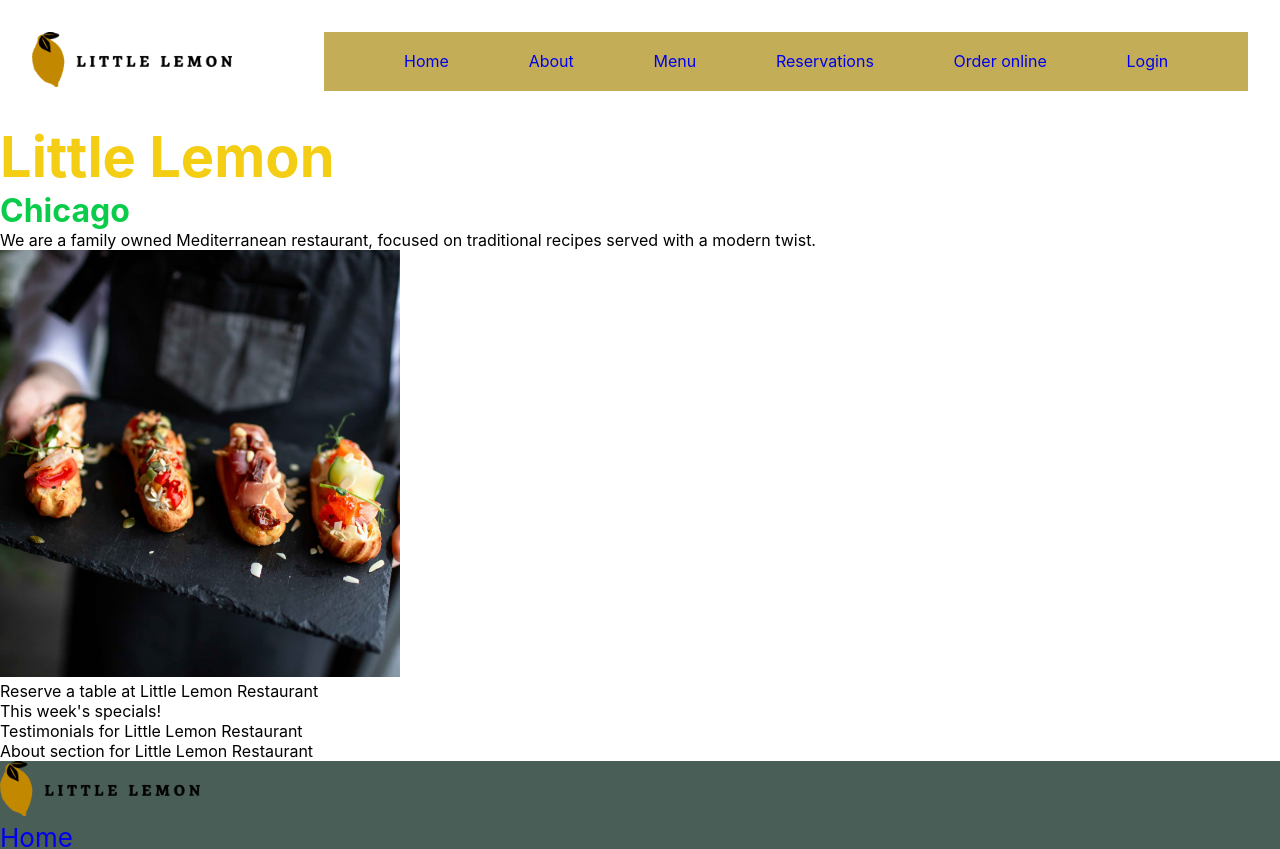
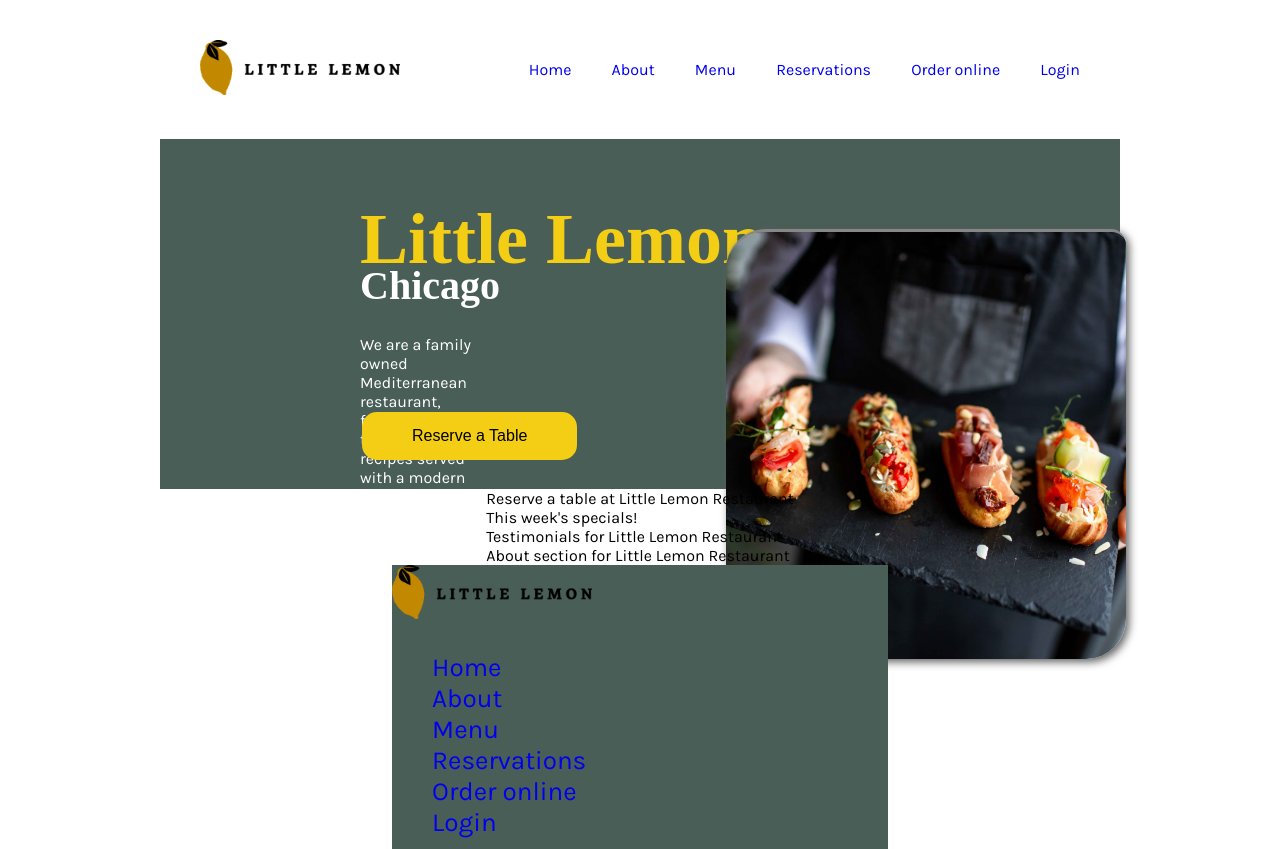
Before and after one commit to HkCode25/little-lemon-app, a React (Create React App) app: page /Login in a window 1280 px wide. Shown: the top 849 px of the page. Built offline with nearby package versions, Linux system fonts and the light colour scheme.

Commit message:
new update

```diff
--- a/public/index.html
+++ b/public/index.html
@@ -30,6 +30,9 @@
       user's mobile device or desktop. See https://developers.google.com/web/fundamentals/web-app-manifest/
     -->
     <link rel="manifest" href="%PUBLIC_URL%/manifest.json" />
+    <link rel="preconnect" href="https://fonts.googleapis.com">
+    <link rel="preconnect" href="https://fonts.gstatic.com" crossorigin>
+    <link href="https://fonts.googleapis.com/css2?family=Karla:ital,wght@0,200..800;1,200..800&display=swap" rel="stylesheet">
     <!--
       Notice the use of %PUBLIC_URL% in the tags above.
       It will be replaced with the URL of the `public` folder during the build.
--- a/src/App.css
+++ b/src/App.css
@@ -1,6 +1,22 @@
-.App {
-  text-align: center;
+.AppWrapper {
+  place-items: center;
+  justify-content: center;
+  display: grid;
+  max-width: 1800px;
+  background-color: rgb(255, 255, 255);
+  margin-right: 20vh;
+  margin-left: 20vh;
 }
+
+
+
+/* .wrapper {
+  width: auto;
+  max-width: 1800px;
+  margin: 0 auto;
+}
+ */
+
 
 .App-logo {
   height: 40vmin;
--- a/src/App.js
+++ b/src/App.js
@@ -8,7 +8,7 @@ import { Link } from "react-router-dom";
 
 function App() {
   return (
-    <>
+    <div className="AppWrapper">
 
         <Header />
         <HeroSection />
@@ -37,7 +37,7 @@ function App() {
 
 </footer>
 
-  </>
+  </div>
   );
 }
 
--- a/src/Components/Header/Header.css
+++ b/src/Components/Header/Header.css
@@ -2,24 +2,27 @@
   display: grid;
   grid-template-columns: repeat(12, 1fr);
   margin: auto;
-  padding: 2rem;
- }
+  padding: 5vh;
+  justify-content: center;
+}
 
 
 .headerNav {
   display: grid;
   padding-left: center;
+  justify-items: space-evenly;
   text-align: center;
   grid-column: 3 / span 12;
-  background-color: #c3ad56;
 }
+
 
 .headerNav ul {
   display: flex;
-  justify-content: space-evenly;
+  justify-content: space-between;
   list-style-type: none;
   padding: 0;
   margin: 0;
+  grid-column: 5 / span 12;
   align-items: center;
 }
 
@@ -29,7 +32,119 @@
 }
 
 
+.heroSection {
+  display: grid;
+  grid-template-columns: repeat(12, 1fr);
+  /* margin: 0 auto 0 auto; */
+  grid-auto-rows: minmax(auto, 5em);
+  grid-gap: 10px;
+  background-color: #495E57;
+  width: 100%;
+  color: white;
+  /* position: relative; */
+  /* justify-items: stretch;
+  align-items: stretch; */
 
+/*   grid-template-rows: repeat(3, 100px);
+ */  /* justify-items:stretch; */
+/*   min-height: 15vh;
+ */
+  /* justify-content: space-between;  */
+/*   font-size: calc(10px + 2vmin);
+ */
+}
+
+.heroTitle {
+  grid-column: 1 / 13;
+  grid-row: 1 / 2;
+  margin-left: 25vh;
+  /* background-color: antiquewhite; */
+  /* position: absolute; */
+
+  /* padding: 10px; */
+  /* align-self: start; */
+}
+
+.heroCity {
+  grid-column: 1 / 13;
+  grid-row: 3 / 2;
+  padding: 0;
+  margin-left: 25vh;
+  /* padding: 10px; */
+}
+
+.heroDescription {
+  grid-column: 1 / 5;
+  grid-row: 2.2 / 4;
+  margin-left: 25vh;
+  /* background-color: rgb(165, 167, 167); */
+}
+
+
+.heroButton{
+  grid-column: 1 / 13;
+  margin-left: 25vh;
+  /* grid-row: 5 / 4; */
+}
+
+.heroButton button {
+  background-color: #f4ce14;
+  border: none;
+  color: rgb(0, 0, 0);
+  padding: 15px 50px;
+  text-align: center;
+  text-decoration: none;
+  display: inline-block;
+  font-size: 16px;
+  margin: 3px 2px;
+  cursor: pointer;
+  border-radius: 15px 15px 15px 15px;
+}
+
+
+.heroImage{
+  grid-column: 8 / 13;
+  grid-row: 4 / 2;
+}
+
+
+.heroImage img{
+  grid-column: 8 / 12;
+  grid-row: 4 / 2;
+  border-radius: 40px 15px 40px 15px;
+  box-shadow: rgb(96, 96, 96) 3px 3px 8px;
+  border-top: rgb(135, 135, 135) solid 3px;
+}
+
+
+/* .heroTitle {
+  align-self: start;
+} */
+
+/* .heroCity {
+  align-self: start;
+} */
+
+/* .heroDescription {
+  align-self: start;
+} */
+
+/* .heroImage {
+  justify-self: end;
+} */
+
+/* .heroButton {
+  background-color: #f4ce14;
+  color: black;
+  padding: 10px 20px;
+  border: none;
+  border-radius: 5px;
+  font-size: 1rem;
+  cursor: pointer;
+} */
+
+
+/* Media query for smaller screens */
 @media screen and (max-width: 940px) {
   .headerNav {
     display: none;
--- a/src/Components/Header/Header.js
+++ b/src/Components/Header/Header.js
@@ -30,7 +30,7 @@ function Header() {
       </nav>
 
       <div className="hamburger">
-          <img src="https://img.icons8.com/ios-filled/50/000000/menu--v1.png" alt="Hamburger Menu Icon" />
+          <Link to ="/About" ><img src="https://img.icons8.com/ios-filled/50/000000/menu--v1.png" alt="Hamburger Menu Icon" /></Link>
       </div>
 
       {/* <section className='heroSection'>
--- a/src/Components/Header/HeroSection.js
+++ b/src/Components/Header/HeroSection.js
@@ -3,10 +3,11 @@ import heroimage from '../../assets/heroimage.jpg';
 function HeroSection() {
     return (
         <section className='heroSection'>
-        <h1>Little Lemon</h1>
-        <h2>Chicago</h2>
-        <p>We are a family owned Mediterranean restaurant, focused on traditional recipes served with a modern twist.</p>
-        <img className='heroImage' src = {heroimage} width = "400px" alt="Little Lemon Restaurant" />
+        <div className='heroTitle'><h1>Little Lemon</h1></div>
+        <div className='heroCity'><h2>Chicago</h2></div>
+        <div className='heroDescription'><p>We are a family owned Mediterranean restaurant, focused on traditional recipes served with a modern twist.</p></div>
+        <div className='heroButton'><button>Reserve a Table</button></div>
+        <div className='heroImage'><img src = {heroimage} width = "400px" alt="Little Lemon Restaurant" /></div>
         </section>
     );
 }
--- a/src/index.css
+++ b/src/index.css
@@ -1,19 +1,27 @@
-*{
+/* *{
   box-sizing: border-box;
   margin: 0;
   padding: 0;
-}
+} */
+
 
 
 body {
+  /* display: grid;
+  height: 100vh;
+  place-items: center; */
   margin: 0;
   font-family: -apple-system, BlinkMacSystemFont, 'Segoe UI', 'Roboto', 'Oxygen',
     'Ubuntu', 'Cantarell', 'Fira Sans', 'Droid Sans', 'Helvetica Neue',
     sans-serif;
   -webkit-font-smoothing: antialiased;
   -moz-osx-font-smoothing: grayscale;
-  background-color: rgb(255, 255, 255);
+  background-color: #ffffff;
+  font-family: "Karla", sans-serif;
+  font-optical-sizing: auto;
+  font-style: normal;
 }
+
 
 
 code {
@@ -30,16 +38,22 @@ a{
 }
 
 h1 {
-  font-size: 3.5rem;
+  font-size: 9vh;
   color: #f4ce14;
-}
-
-h2{
-  font-size: 2rem;
-  color: #0acc4b;
+  font-family: markazi-text, serif;
+  font-weight: bold;
 }
 
 
+h2{
+  font-size: 5vh;
+  color: #ffffff;
+  font-family: markazi-text, serif;
+  font-weight: medium;
+}
+
+
+/* Media query for smaller screens */
 @media screen and (max-width: 940px) {
   h1 {
     font-size: 2.5rem;
```
